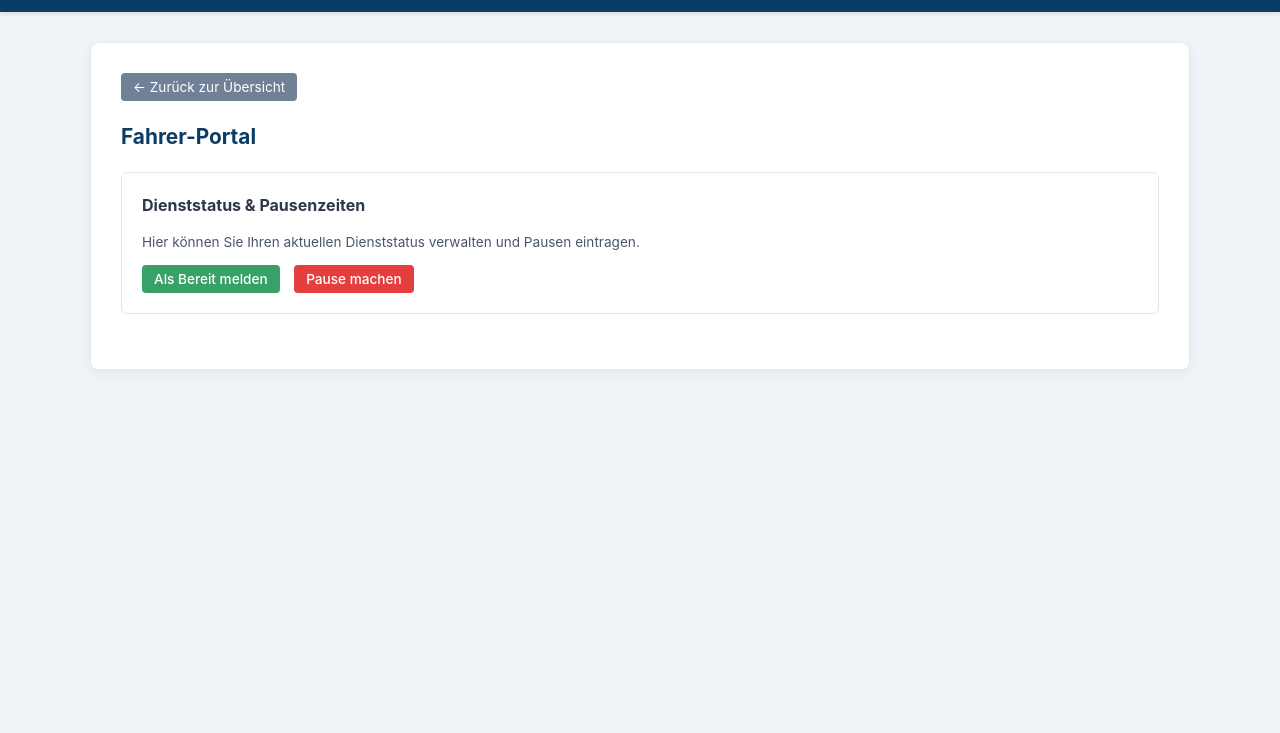
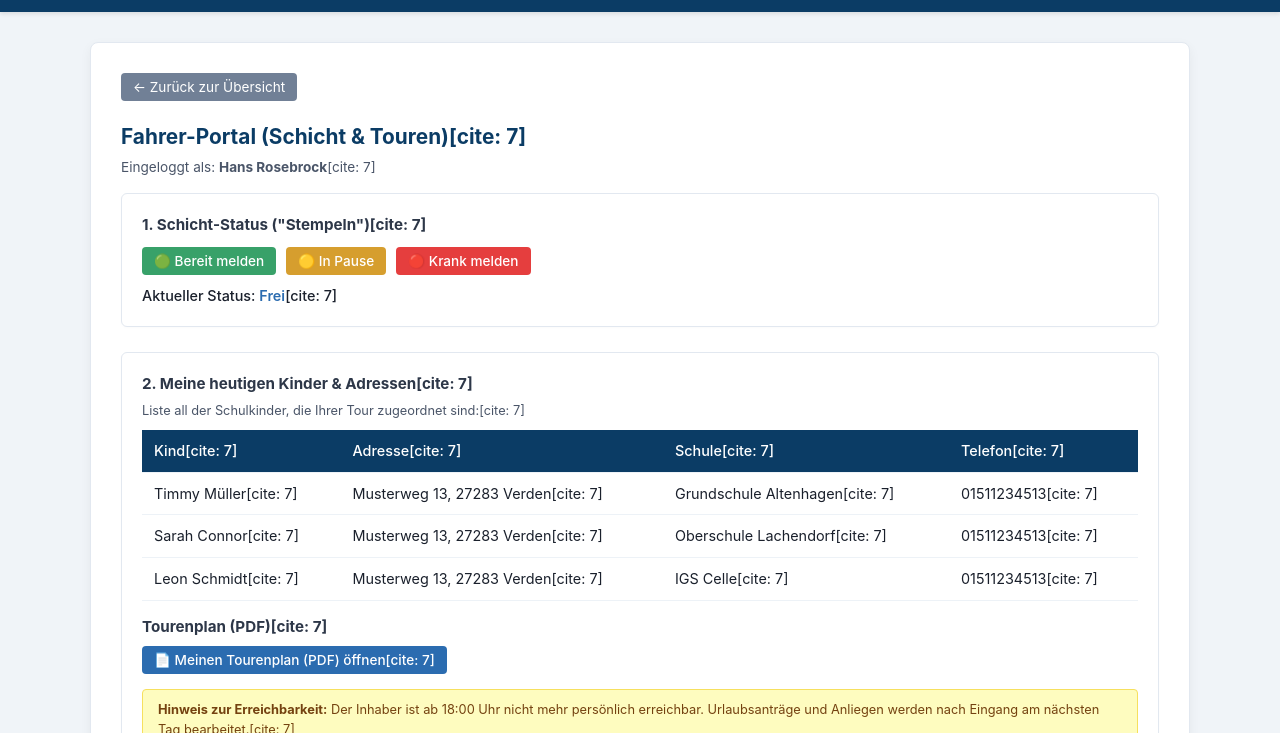
Before and after one commit to leonierosebrock11-cmyk/Mietwagen-Rosebrock, a website: page index.html in a window 1280 px wide. Both pictures are taken after a click on the button "Fahrer-Login". Shown: the part 67-800 px from the top of the page. Drawn offline with Linux system fonts and the light colour scheme.

Commit message:
feinschliff

```diff
--- a/index.html
+++ b/index.html
@@ -150,13 +150,16 @@
         }
         .btn:hover { background-color: #2d3748; }
 
-        .btn-danger { background-color: #e53e3e; }
+        .btn-danger { background-color: #e53e3e; color: white; }
         .btn-danger:hover { background-color: #c53030; }
 
-        .btn-success { background-color: #38a169; }
+        .btn-success { background-color: #38a169; color: white; }
         .btn-success:hover { background-color: #2f855a; }
 
-        .btn-primary { background-color: #2b6cb0; }
+        .btn-warning { background-color: #d69e2e; color: white; }
+        .btn-warning:hover { background-color: #b7791f; }
+
+        .btn-primary { background-color: #2b6cb0; color: white; }
         .btn-primary:hover { background-color: #1a4971; }
 
         .back-btn {
@@ -176,7 +179,7 @@
             margin-bottom: 20px;
         }
 
-        /* Admin Sektionen */
+        /* Admin & Fahrer Sektionen */
         .admin-box {
             border: 1px solid #e2e8f0;
             border-radius: 6px;
@@ -196,6 +199,7 @@
             width: 100%;
             border-collapse: collapse;
             margin-top: 5px;
+            margin-bottom: 15px;
         }
 
         th, td {
@@ -250,7 +254,7 @@
         .modal-content h3 { margin-bottom: 15px; color: var(--primary-color); font-size: 1.1rem; }
         .form-group { margin-bottom: 12px; }
         .form-group label { display: block; font-size: 0.85rem; font-weight: 600; margin-bottom: 4px; }
-        .form-group input, .form-group select { width: 100%; padding: 8px; border: 1px solid var(--border-color); border-radius: 4px; font-size: 0.9rem; }
+        .form-group input, .form-group select, .form-group textarea { width: 100%; padding: 8px; border: 1px solid var(--border-color); border-radius: 4px; font-size: 0.9rem; }
         .modal-buttons { display: flex; justify-content: flex-end; gap: 8px; margin-top: 15px; }
     </style>
 </head>
@@ -266,7 +270,7 @@
 
     <div class="main-container">
 
-        <!-- STARTSEITE (4 Kacheln genau wie auf dem Screenshot) -->
+        <!-- STARTSEITE (4 Kacheln) -->
         <div id="home-view" class="view active">
             <h2 style="font-size: 1.2rem; margin-bottom: 5px;">Willkommen im Betriebssystem</h2>
             <p style="font-size: 0.85rem; color: #4a5568; margin-bottom: 25px;">Wählen Sie Ihren Bereich aus, melden Sie sich mit Ihren Zugangsdaten an und greifen Sie auf Ihre Funktionen zu:</p>
@@ -315,7 +319,7 @@
             <button class="back-btn" onclick="showView('home-view')">← Zurück zur Übersicht</button>
             <h2 class="section-title">Mietwagenverkehr Rosebrock – Admin Leitstand</h2>
 
-            <!-- Live-Übersicht Krankmeldungen & Schulschließungen (Oben im Leitstand) -->
+            <!-- Live-Übersicht Krankmeldungen & Schulschließungen -->
             <div class="admin-box" style="border-left: 4px solid var(--danger-color);">
                 <h3>Live-Übersicht: Krankmeldungen & Schulschließungen</h3>
                 <div style="display: grid; grid-template-columns: 1fr 1fr; gap: 20px;">
@@ -393,47 +397,116 @@
                             <td>VW Caddy (Rollstuhl)</td>
                             <td><span style="color: #38a169; font-weight: 600;">Im Dienst / Bereit</span></td>
                             <td><input type="file" style="font-size: 0.75rem;"> <button class="btn btn-primary" style="padding: 3px 8px; font-size: 0.75rem;" onclick="alert('Hochgeladen!')">Hochladen</button></td>
-                            <td><button class="btn btn-danger" style="padding: 3px 8px; font-size: 0.75rem;" onclick="toggleStatus(this)">Pause</button></td>
+                            <td><button class="btn btn-danger" style="padding: 3px 8px; font-size: 0.75rem;" onclick="toggleStatusAdmin(this)">Pause</button></td>
                         </tr>
                         <tr>
                             <td>Stefan Meyer</td>
                             <td>Ford Tourneo</td>
                             <td><span style="color: #e53e3e; font-weight: 600;">Krank</span></td>
                             <td><input type="file" style="font-size: 0.75rem;"> <button class="btn btn-primary" style="padding: 3px 8px; font-size: 0.75rem;" onclick="alert('Hochgeladen!')">Hochladen</button></td>
-                            <td><button class="btn btn-success" style="padding: 3px 8px; font-size: 0.75rem;" onclick="toggleStatus(this)">Bereit</button></td>
+                            <td><button class="btn btn-success" style="padding: 3px 8px; font-size: 0.75rem;" onclick="toggleStatusAdmin(this)">Bereit</button></td>
                         </tr>
                         <tr>
                             <td>Andreas Schmidt</td>
                             <td>Mercedes Sprinter</td>
                             <td><span style="color: #e53e3e; font-weight: 600;">Krank</span></td>
                             <td><input type="file" style="font-size: 0.75rem;"> <button class="btn btn-primary" style="padding: 3px 8px; font-size: 0.75rem;" onclick="alert('Hochgeladen!')">Hochladen</button></td>
-                            <td><button class="btn btn-success" style="padding: 3px 8px; font-size: 0.75rem;" onclick="toggleStatus(this)">Bereit</button></td>
+                            <td><button class="btn btn-success" style="padding: 3px 8px; font-size: 0.75rem;" onclick="toggleStatusAdmin(this)">Bereit</button></td>
                         </tr>
                         <tr>
                             <td>Thomas Weber</td>
                             <td>VW Caravelle</td>
                             <td><span style="color: #d69e2e; font-weight: 600;">In Pause</span></td>
                             <td><input type="file" style="font-size: 0.75rem;"> <button class="btn btn-primary" style="padding: 3px 8px; font-size: 0.75rem;" onclick="alert('Hochgeladen!')">Hochladen</button></td>
-                            <td><button class="btn btn-success" style="padding: 3px 8px; font-size: 0.75rem;" onclick="toggleStatus(this)">Bereit</button></td>
+                            <td><button class="btn btn-success" style="padding: 3px 8px; font-size: 0.75rem;" onclick="toggleStatusAdmin(this)">Bereit</button></td>
                         </tr>
                     </tbody>
                 </table>
             </div>
         </div>
 
-        <!-- FAHRER PORTAL -->
+        <!-- FAHRER PORTAL (Exakt nach Screenshot)[cite: 7] -->
         <div id="driver-view" class="view">
             <button class="back-btn" onclick="showView('home-view')">← Zurück zur Übersicht</button>
-            <h2 class="section-title">Fahrer-Portal</h2>
+
+            <h2 class="section-title" style="margin-bottom: 5px;">Fahrer-Portal (Schicht & Touren)[cite: 7]</h2>
+            <p style="font-size: 0.85rem; color: #4a5568; margin-bottom: 15px;">Eingeloggt als: <strong>Hans Rosebrock</strong>[cite: 7]</p>
+
+            <!-- 1. Schicht-Status -->
             <div class="admin-box">
-                <h3>Dienststatus & Pausenzeiten</h3>
-                <p style="font-size: 0.85rem; color: #4a5568; margin-bottom: 12px;">Hier können Sie Ihren aktuellen Dienststatus verwalten und Pausen eintragen.</p>
-                <button class="btn btn-success" onclick="alert('Status auf Bereit gesetzt!')">Als Bereit melden</button>
-                <button class="btn btn-danger" onclick="alert('Pause eingetragen!')" style="margin-left: 10px;">Pause machen</button>
+                <h3 style="font-size: 0.95rem; margin-bottom: 10px;">1. Schicht-Status ("Stempeln")[cite: 7]</h3>
+                <div style="display: flex; gap: 10px; margin-bottom: 10px;">
+                    <button class="btn btn-success" onclick="setDriverStatus('Bereit')">🟢 Bereit melden</button>
+                    <button class="btn btn-warning" onclick="setDriverStatus('In Pause')">🟡 In Pause</button>
+                    <button class="btn btn-danger" onclick="setDriverStatus('Krank')">🔴 Krank melden</button>
+                </div>
+                <p style="font-size: 0.9rem; font-weight: 500;" id="driver-status-text">Aktueller Status: <span style="font-weight: 600; color: #2b6cb0;">Frei</span>[cite: 7]</p>
+            </div>
+
+            <!-- 2. Meine heutigen Kinder & Adressen -->
+            <div class="admin-box">
+                <h3 style="font-size: 0.95rem; margin-bottom: 5px;">2. Meine heutigen Kinder & Adressen[cite: 7]</h3>
+                <p style="font-size: 0.8rem; color: #4a5568; margin-bottom: 10px;">Liste all der Schulkinder, die Ihrer Tour zugeordnet sind:[cite: 7]</p>
+                <table>
+                    <thead>
+                        <tr>
+                            <th>Kind[cite: 7]</th>
+                            <th>Adresse[cite: 7]</th>
+                            <th>Schule[cite: 7]</th>
+                            <th>Telefon[cite: 7]</th>
+                        </tr>
+                    </thead>
+                    <tbody>
+                        <tr>
+                            <td>Timmy Müller[cite: 7]</td>
+                            <td>Musterweg 13, 27283 Verden[cite: 7]</td>
+                            <td>Grundschule Altenhagen[cite: 7]</td>
+                            <td>01511234513[cite: 7]</td>
+                        </tr>
+                        <tr>
+                            <td>Sarah Connor[cite: 7]</td>
+                            <td>Musterweg 13, 27283 Verden[cite: 7]</td>
+                            <td>Oberschule Lachendorf[cite: 7]</td>
+                            <td>01511234513[cite: 7]</td>
+                        </tr>
+                        <tr>
+                            <td>Leon Schmidt[cite: 7]</td>
+                            <td>Musterweg 13, 27283 Verden[cite: 7]</td>
+                            <td>IGS Celle[cite: 7]</td>
+                            <td>01511234513[cite: 7]</td>
+                        </tr>
+                    </tbody>
+                </table>
+
+                <h3 style="font-size: 0.95rem; margin-top: 15px; margin-bottom: 8px;">Tourenplan (PDF)[cite: 7]</h3>
+                <button class="btn btn-primary" style="margin-bottom: 15px;" onclick="alert('Öffne Tourenplan-PDF...')">📄 Meinen Tourenplan (PDF) öffnen[cite: 7]</button>
+
+                <!-- Gelber Hinweis -->
+                <div style="background-color: #fefcbf; border: 1px solid #f6e05e; padding: 10px 15px; border-radius: 4px; font-size: 0.8rem; color: #744210;">
+                    <strong>Hinweis zur Erreichbarkeit:</strong> Der Inhaber ist ab 18:00 Uhr nicht mehr persönlich erreichbar. Urlaubsanträge und Anliegen werden nach Eingang am nächsten Tag bearbeitet.[cite: 7]
+                </div>
+            </div>
+
+            <!-- 3. Urlaubsantrag oder Anliegen senden -->
+            <div class="admin-box">
+                <h3 style="font-size: 0.95rem; margin-bottom: 10px;">3. Urlaubsantrag oder Anliegen senden[cite: 7]</h3>
+                <div class="form-group">
+                    <label>Art des Anliegens:[cite: 7]</label>
+                    <select>
+                        <option>Urlaubsantrag[cite: 7]</option>
+                        <option>Fahrzeugwechsel / Technisches Problem</option>
+                        <option>Sonstiges Anliegen</option>
+                    </select>
+                </div>
+                <div class="form-group">
+                    <label>Nachricht / Details:[cite: 7]</label>
+                    <textarea rows="3" placeholder="Ihre Nachricht an die Dispo..." style="resize: vertical;"></textarea>[cite: 7]
+                </div>
+                <button class="btn btn-success" style="margin-top: 5px;" onclick="alert('Antrag erfolgreich abgesendet!')">Antrag / Nachricht absenden[cite: 7]</button>
             </div>
         </div>
 
-        <!-- ELTERN PORTAL (Exakt wie auf deinem Screenshot) -->
+        <!-- ELTERN PORTAL -->
         <div id="parent-view" class="view">
             <button class="back-btn" onclick="showView('home-view')">← Zurück zur Übersicht</button>
             <h2 class="section-title">Eltern-Portal (Familie Müller (Kind: Timmy))</h2>
@@ -456,7 +529,6 @@
             <div style="display: flex; justify-content: space-between; align-items: center; margin-bottom: 20px;">
                 <h2 class="section-title" style="margin-bottom: 0;">Schul-Portal</h2>
                 <div>
-                    <!-- Roter Meldebutton für Schulausfälle -->
                     <button class="btn btn-danger" onclick="openClosureModal()">🚨 Schulausfall / Schließung melden</button>
                     <button class="back-btn" style="margin-bottom: 0; margin-left: 10px;" onclick="showView('home-view')">← Zurück</button>
                 </div>
@@ -515,6 +587,17 @@
             }
         }
 
+        function setDriverStatus(status) {
+            const statusText = document.getElementById('driver-status-text');
+            let color = '#2b6cb0';
+            if (status === 'Bereit') color = '#38a169';
+            else if (status === 'In Pause') color = '#d69e2e';
+            else if (status === 'Krank') color = '#e53e3e';
+
+            statusText.innerHTML = `Aktueller Status: <span style="font-weight: 600; color: ${color};">${status}</span>`;
+            alert('Status erfolgreich auf "' + status + '" gesetzt!');
+        }
+
         function openClosureModal() {
             document.getElementById('closure-school').value = '';
             document.getElementById('closure-modal').classList.add('active');
@@ -531,7 +614,7 @@
             closeClosureModal();
         }
 
-        function toggleStatus(btn) {
+        function toggleStatusAdmin(btn) {
             const row = btn.closest('tr');
             const statusCell = row.cells[2];
             if (btn.classList.contains('btn-danger')) {
```
